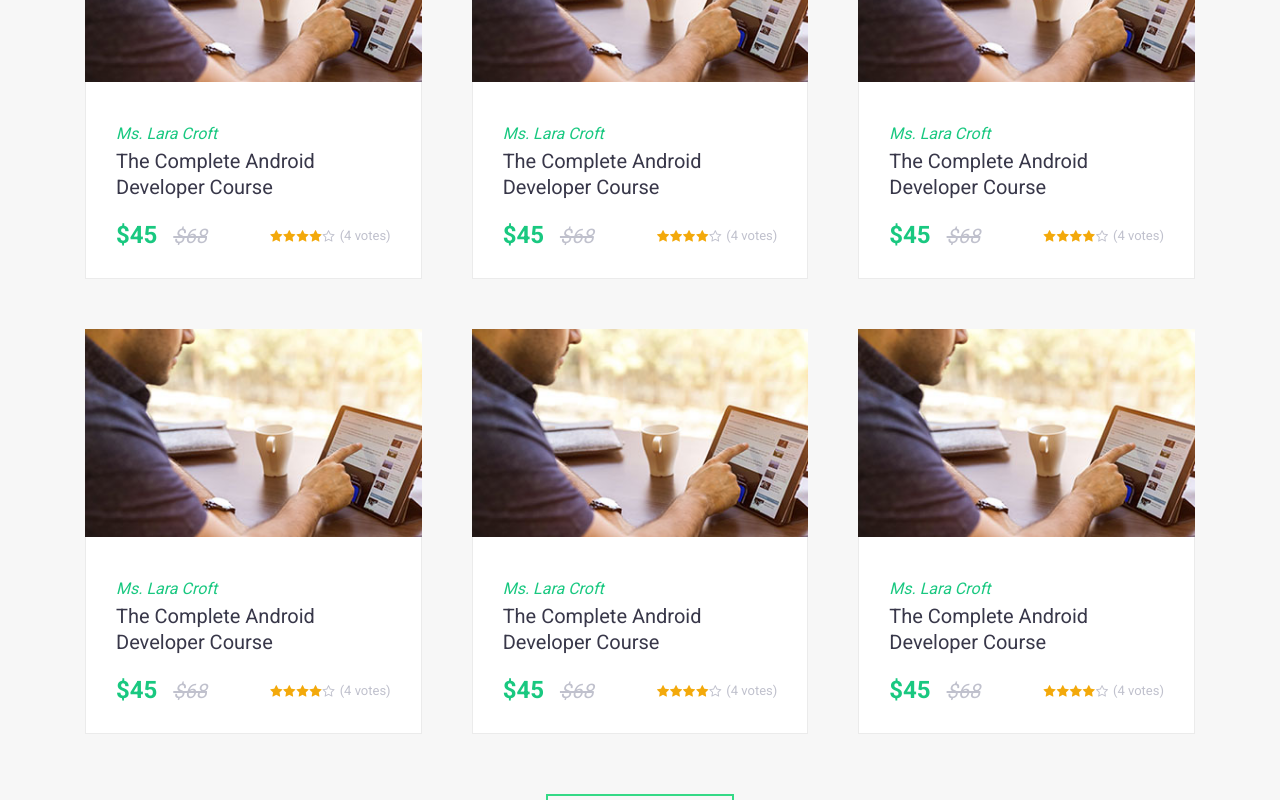
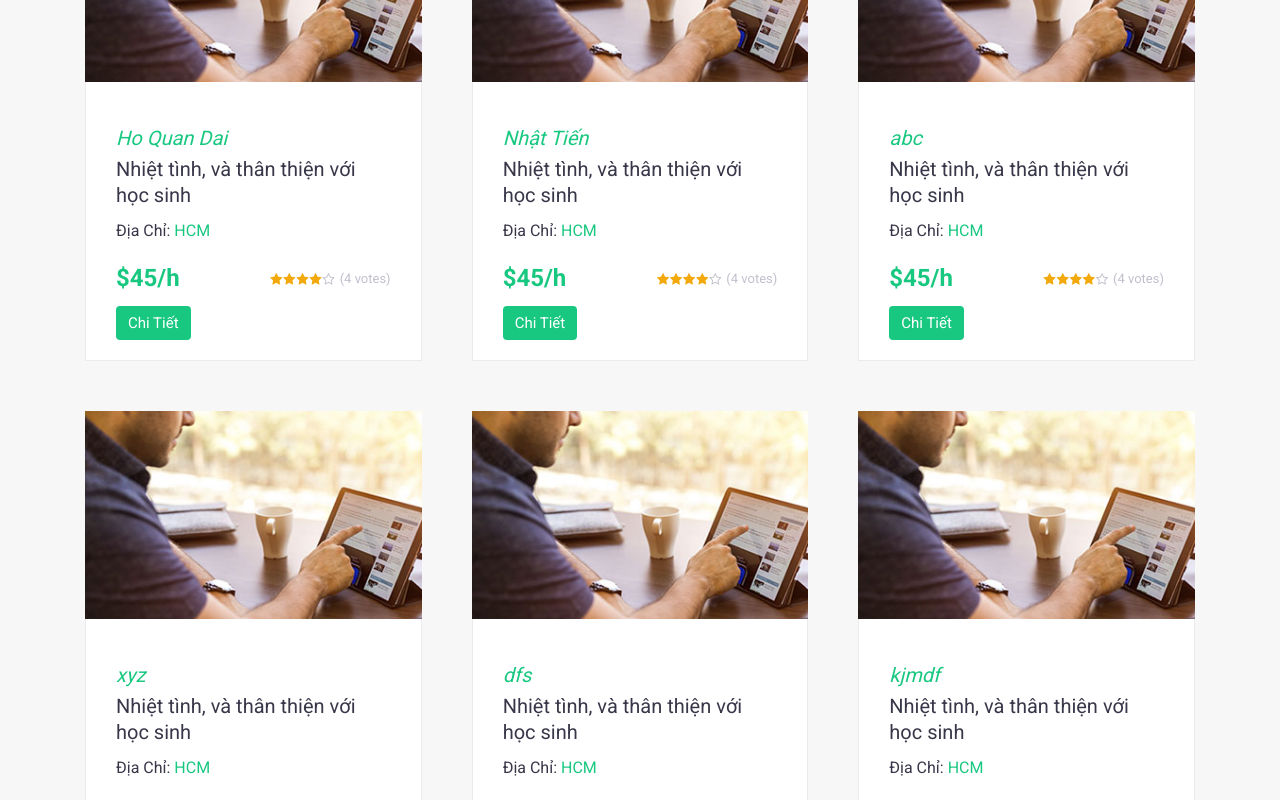
Before and after one commit to hoquandai/user-web, a React (Create React App) app: page / in a window 1280 px wide. Shown: the part 1720-2520 px from the top of the page. Built offline with nearby package versions, Linux system fonts and the light colour scheme; no server answers.

Commit message:
add updateProfille page, update DetailTutor page

```diff
--- a/src/Style.css
+++ b/src/Style.css
@@ -586,6 +586,17 @@ a:active {
 .course-author a {
   color: #19c880;
   text-decoration: none;
+  font-size: 20px;
+}
+
+.course-content .address {
+  margin-top: 13px;
+  line-height: 1.3;
+  font-weight: 400;
+}
+
+.course-content p span {
+  color: #19c880;
 }
 
 .course-date {
@@ -2720,3 +2731,42 @@ p.footer-copyright {
 .footer-bar-nav ul li a:hover {
   color: #34d986;
 }
+
+.ViewProfile button {
+  margin-top: 5px;
+  border: 0;
+  border-radius: 4px;
+  font-size: 15px;
+  color: #fff;
+  outline: none;
+  background: #19c880;
+}
+
+.profile {
+  background: #f7f7f7;
+}
+
+.inputfile {
+  width: 0.1px;
+  height: 0.1px;
+  opacity: 0;
+  overflow: hidden;
+  position: absolute;
+  z-index: -1;
+}
+
+.inputfile + label {
+  padding: 5px;
+  border: 0;
+  border-radius: 4px;
+  font-size: 15px;
+  color: white;
+  background-color: #19c880;
+  display: inline-block;
+  cursor: pointer;
+}
+
+.inputfile:focus + label,
+.inputfile + label:hover {
+  background-color: #595959;
+}
--- a/src/components/Container.js
+++ b/src/components/Container.js
@@ -7,6 +7,7 @@ import MainMenu from '../containers/MainMenu';
 import Home from '../containers/Home';
 import DetailTutor from '../containers/DetailTutor';
 import Footer from '../containers/Footer';
+import Profile from '../containers/Profile';
 
 const Container = () => {
   return (
@@ -17,6 +18,7 @@ const Container = () => {
         <Route exact path="/signup" render={() => <Register />} />
         <Route exact path="/login" render={() => <Login />} />
         <Route exact path="/detailTutor" render={() => <DetailTutor />} />
+        <Route exact path="/profile" render={() => <Profile />} />
       </Switch>
       <Footer></Footer>
     </>
--- a/src/containers/DetailTutor.js
+++ b/src/containers/DetailTutor.js
@@ -1,3 +1,4 @@
+/* eslint-disable jsx-a11y/anchor-is-valid */
 import React, { Component } from 'react';
 import 'bootstrap/dist/css/bootstrap.min.css';
 import '../Style.css';
@@ -6,11 +7,11 @@ class DetailTutor extends Component {
   render() {
     return (
       <>
-        <div class="col-12 col-lg-8">
+        <div class="container col-12 col-lg-8">
           <div class="single-course-wrap">
             <div class="instructors-info ml-5">
               <header class="entry-heading">
-                <h2 class="entry-title">Instructors</h2>
+                <h2 class="entry-title">Thông tin chi tiết</h2>
               </header>
               {/* .entry-heading */}
 
--- a/src/containers/Footer.js
+++ b/src/containers/Footer.js
@@ -1,3 +1,4 @@
+/* eslint-disable jsx-a11y/anchor-is-valid */
 import React, { Component } from 'react';
 import 'bootstrap/dist/css/bootstrap.min.css';
 import '../Style.css';
--- a/src/containers/Home.js
+++ b/src/containers/Home.js
@@ -1,14 +1,94 @@
-/* eslint-disable react/prefer-stateless-function */
+/* eslint-disable jsx-a11y/anchor-is-valid */
 import React, { Component } from 'react';
 import 'bootstrap/dist/css/bootstrap.min.css';
 import '../Style.css';
-import { Form, Button, Nav } from 'reactstrap';
-import { FaUser } from 'react-icons/fa';
+import { Nav } from 'reactstrap';
 import Tutor from './Tutor';
-import { Link } from 'react-router-dom';
 
 class Home extends Component {
+  constructor(props) {
+    super(props);
+    this.state = {
+      listUser: [
+        {
+          id: '1',
+          type: 'user',
+          attributes: {
+            name: 'Ho Quan Dai',
+            email: 'hoquandai@example.com',
+            dob: '1998-08-08T00:00:00.000Z',
+            gender: 'male',
+            phone: '033444987',
+            city: 'HCM'
+          }
+        },
+        {
+          id: '2',
+          type: 'user',
+          attributes: {
+            name: 'Nhật Tiến',
+            email: 'nhattien@example.com',
+            dob: '1998-08-08T00:00:00.000Z',
+            gender: 'male',
+            phone: '033444987',
+            city: 'HCM'
+          }
+        },
+        {
+          id: '3',
+          type: 'user',
+          attributes: {
+            name: 'abc',
+            email: 'nhattien@example.com',
+            dob: '1998-08-08T00:00:00.000Z',
+            gender: 'male',
+            phone: '033444987',
+            city: 'HCM'
+          }
+        },
+        {
+          id: '4',
+          type: 'user',
+          attributes: {
+            name: 'xyz',
+            email: 'nhattien@example.com',
+            dob: '1998-08-08T00:00:00.000Z',
+            gender: 'male',
+            phone: '033444987',
+            city: 'HCM'
+          }
+        },
+        {
+          id: '5',
+          type: 'user',
+          attributes: {
+            name: 'dfs',
+            email: 'nhattien@example.com',
+            dob: '1998-08-08T00:00:00.000Z',
+            gender: 'male',
+            phone: '033444987',
+            city: 'HCM'
+          }
+        },
+        {
+          id: '6',
+          type: 'user',
+          attributes: {
+            name: 'kjmdf',
+            email: 'nhattien@example.com',
+            dob: '1998-08-08T00:00:00.000Z',
+            gender: 'male',
+            phone: '033444987',
+            city: 'HCM'
+          }
+        }
+      ]
+    };
+  }
+
   render() {
+    const { listUser } = this.state;
+    const mapListUser = listUser.map(user => <Tutor user={user}></Tutor>);
     return (
       <div>
         <section className="about-section">
@@ -68,19 +148,19 @@ class Home extends Component {
                   <Nav className="courses-menu mt-3 mt-lg-0">
                     <ul className="flex flex-wrap justify-content-md-end align-items-center">
                       <li className="active">
-                        <a href="#">Tất Cả</a>
+                        <a>Tất Cả</a>
                       </li>
                       <li>
-                        <a href="#">Toán</a>
+                        <a>Toán</a>
                       </li>
                       <li>
-                        <a href="#">Lý</a>
+                        <a>Lý</a>
                       </li>
                       <li>
-                        <a href="#">Hóa</a>
+                        <a>Hóa</a>
                       </li>
                       <li>
-                        <a href="#">Sinh</a>
+                        <a>Sinh</a>
                       </li>
                     </ul>
                   </Nav>{' '}
@@ -89,16 +169,9 @@ class Home extends Component {
                 {/* .heading */}
               </div>{' '}
               {/* .col */}
-              <Tutor></Tutor>
-              <Tutor></Tutor>
-              <Tutor></Tutor>
-              <Tutor></Tutor>
-              <Tutor></Tutor>
-              <Tutor></Tutor>
+              {mapListUser}
               <div className="col-12 px-25 flex justify-content-center">
-                <a className="btn" href="#">
-                  Xem tất cả
-                </a>
+                <a className="btn">Xem tất cả</a>
               </div>{' '}
               {/* .col */}
             </div>{' '}
@@ -120,7 +193,7 @@ class Home extends Component {
               <div className="col-12 col-lg-6">
                 <div className="featured-event-content">
                   <figure className="event-thumbnail position-relative m-0">
-                    <a href="#">
+                    <a>
                       <img src="images/event-1.jpg" alt=""></img>
                     </a>
                     <div className="posted-date position-absolute">
@@ -132,7 +205,7 @@ class Home extends Component {
                   {/* .event-thumbnail */}
                   <header className="entry-header flex flex-wrap align-items-center">
                     <h2 className="entry-title">
-                      <a href="#">
+                      <a>
                         The Complete Financial Analyst Training & Investing
                         Course
                       </a>
@@ -155,7 +228,7 @@ class Home extends Component {
               <div className="col-12 col-lg-6 mt-5 mt-lg-0">
                 <div className="event-content flex flex-wrap justify-content-between align-content-stretch">
                   <figure className="event-thumbnail">
-                    <a href="#">
+                    <a>
                       <img src="images/event-2.jpg" alt=""></img>
                     </a>
                   </figure>{' '}
@@ -167,11 +240,11 @@ class Home extends Component {
                       </div>{' '}
                       {/* .posted-date */}
                       <h2 className="entry-title">
-                        <a href="#">Personalized online learning experience</a>
+                        <a>Personalized online learning experience</a>
                       </h2>
                       <div className="entry-meta flex flex-wrap align-items-center">
                         <div className="post-author">
-                          <a href="#">Ms. Lara Croft </a>
+                          <a>Ms. Lara Croft </a>
                         </div>
 
                         <div className="post-comments">02 Comments </div>
@@ -192,7 +265,7 @@ class Home extends Component {
                 {/* .event-content */}
                 <div className="event-content flex flex-wrap justify-content-between align-content-lg-stretch">
                   <figure className="event-thumbnail">
-                    <a href="#">
+                    <a>
                       <img src="images/event-3.jpg" alt=""></img>
                     </a>
                   </figure>{' '}
@@ -204,13 +277,13 @@ class Home extends Component {
                       </div>{' '}
                       {/* .posted-date */}
                       <h2 className="entry-title">
-                        <a href="#">
+                        <a>
                           Which investment project should my company choose?
                         </a>
                       </h2>
                       <div className="entry-meta flex flex-wrap align-items-center">
                         <div className="post-author">
-                          <a href="#">Ms. Lara Croft </a>
+                          <a>Ms. Lara Croft </a>
                         </div>
 
                         <div className="post-comments">02 Comments </div>
@@ -240,85 +313,85 @@ class Home extends Component {
         <section className="home-gallery">
           <div className="gallery-wrap flex flex-wrap">
             <div className="gallery-grid gallery-grid1x1">
-              <a href="#">
+              <a>
                 <img src="images/a.jpg" alt=""></img>
               </a>
             </div>{' '}
             {/* .gallery-grid */}
             <div className="gallery-grid gallery-grid1x1">
-              <a href="#">
+              <a>
                 <img src="images/b.jpg" alt=""></img>
               </a>
             </div>{' '}
             {/* .gallery-grid */}
             <div className="gallery-grid gallery-grid2x2">
-              <a href="#">
+              <a>
                 <img src="images/c.jpg" alt=""></img>
               </a>
             </div>{' '}
             {/* .gallery-grid */}
             <div className="gallery-grid gallery-grid1x1">
-              <a href="#">
+              <a>
                 <img src="images/d.jpg" alt=""></img>
               </a>
             </div>{' '}
             {/* .gallery-grid */}
             <div className="gallery-grid gallery-grid1x1">
-              <a href="#">
+              <a>
                 <img src="images/e.jpg" alt=""></img>
               </a>
             </div>{' '}
             {/* .gallery-grid */}
             <div className="gallery-grid gallery-grid2x1">
-              <a href="#">
+              <a>
                 <img src="images/g.jpg" alt=""></img>
               </a>
             </div>{' '}
             {/* .gallery-grid */}
             <div className="gallery-grid gallery-grid2x1">
-              <a href="#">
+              <a>
                 <img src="images/h.jpg" alt=""></img>
               </a>
             </div>{' '}
             {/* .gallery-grid */}
             <div className="gallery-grid gallery-grid1x1">
-              <a href="#">
+              <a>
                 <img src="images/i.jpg" alt=""></img>
               </a>
             </div>{' '}
             {/* .gallery-grid */}
             <div className="gallery-grid gallery-grid2x2 ">
-              <a href="#">
+              <a>
                 <img src="images/j.jpg" alt=""></img>
               </a>
             </div>{' '}
             {/* .gallery-grid */}
             <div className="gallery-grid gallery-grid1x1">
-              <a href="#">
+              <a>
                 <img src="images/k.jpg" alt=""></img>
               </a>
             </div>{' '}
             {/* .gallery-grid */}
             <div className="gallery-grid gallery-grid1x1">
-              <a href="#">
+              <a>
                 <img src="images/l.jpg" alt=""></img>
               </a>
             </div>{' '}
             {/* .gallery-grid */}
             <div className="gallery-grid gallery-grid2x1">
-              <a href="#">
+              <a>
                 <img src="images/m.jpg" alt=""></img>
               </a>
             </div>{' '}
             {/* .gallery-grid */}
             <div className="gallery-grid gallery-grid3x1">
-              <a href="#">
+              <a>
                 <img src="images/n.jpg" alt=""></img>
               </a>
             </div>{' '}
             {/* .gallery-grid */}
             <div className="gallery-grid gallery-grid1x1">
-              <a href="#">
+              <a>
                 <img src="images/o.jpg" alt=""></img>
               </a>
             </div>{' '}
--- a/src/containers/MainMenu.js
+++ b/src/containers/MainMenu.js
@@ -1,4 +1,4 @@
-/* eslint-disable react/prefer-stateless-function */
+/* eslint-disable jsx-a11y/anchor-is-valid */
 import React, { Component } from 'react';
 import { connect } from 'react-redux';
 import { withRouter, Link } from 'react-router-dom';
--- a/src/containers/Tutor.js
+++ b/src/containers/Tutor.js
@@ -1,17 +1,21 @@
 /* eslint-disable jsx-a11y/anchor-is-valid */
 import React from 'react';
 import 'bootstrap/dist/css/bootstrap.min.css';
-// import 'font-awesome/css/font-awesome.min.css';
 import '../App.css';
 import { Link } from 'react-router-dom';
+import { Button } from 'reactstrap';
 
 class Tutor extends React.Component {
+  handleViewProfile = () => {
+    window.location.href = 'http://localhost:3000/#/detailTutor';
+  };
+
   render() {
     return (
       <div className="col-12 col-md-6 col-lg-4 px-25">
         <div className="course-content">
           <figure className="course-thumbnail">
-            <a href="#">
+            <a>
               <img src="images/1.jpg" alt=""></img>
             </a>
           </figure>
@@ -20,23 +24,26 @@ class Tutor extends React.Component {
             <header className="entry-header">
               <div className="entry-meta flex align-items-center">
                 <div className="course-author">
-                  <a href="#">
-                    <Link to="/detailTutor">Ms. Lara Croft</Link>
+                  <a>
+                    <Link to="/detailTutor">
+                      {this.props.user.attributes.name}
+                    </Link>
                   </a>
                 </div>
 
                 <div></div>
               </div>
               <h2 className="entry-title">
-                <a href="#">The Complete Android Developer Course</a>
+                <a>Nhiệt tình, và thân thiện với học sinh</a>
               </h2>
             </header>
 
+            <p className="address">
+              Địa Chỉ: <span>{this.props.user.attributes.city}</span>
+            </p>
+
             <footer className="entry-footer flex justify-content-between align-items-center">
-              <div className="course-cost">
-                $45 <span className="price-drop">$68</span>
-              </div>{' '}
-              {/* .course-cost */}
+              <div className="course-cost">$45/h</div> {/* .course-cost */}
               <div className="course-ratings flex justify-content-end align-items-center">
                 <span className="fa fa-star checked"></span>
                 <span className="fa fa-star checked"></span>
@@ -47,6 +54,10 @@ class Tutor extends React.Component {
                 <span className="course-ratings-count">(4 votes)</span>
               </div>
             </footer>
+
+            <div className="ViewProfile">
+              <Button onClick={this.handleViewProfile}>Chi Tiết</Button>
+            </div>
           </div>
         </div>
       </div>
```
Also changed, not shown: src/containers/Login/Login.js (+6 -3 lines), src/containers/Profile.js (added, +86 -0 lines), src/containers/Signup/signup.js (+5 -2 lines).
